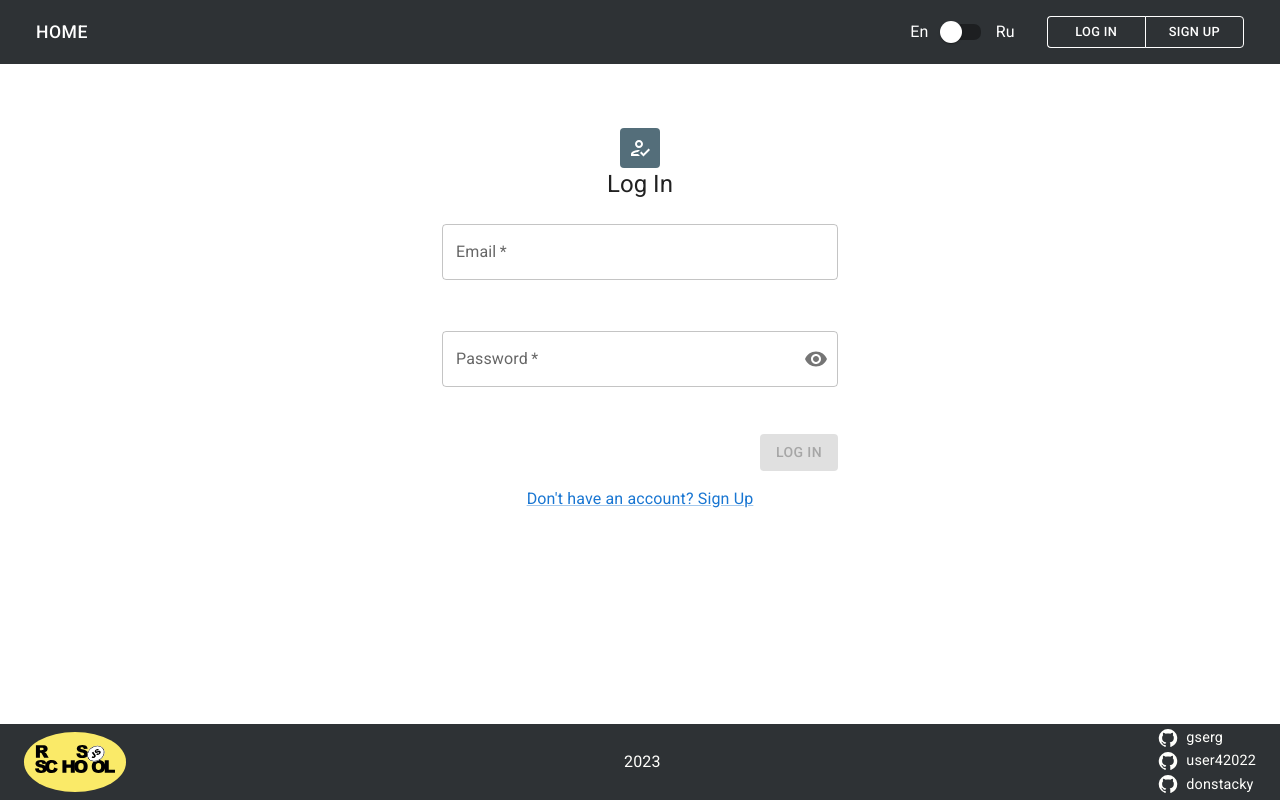
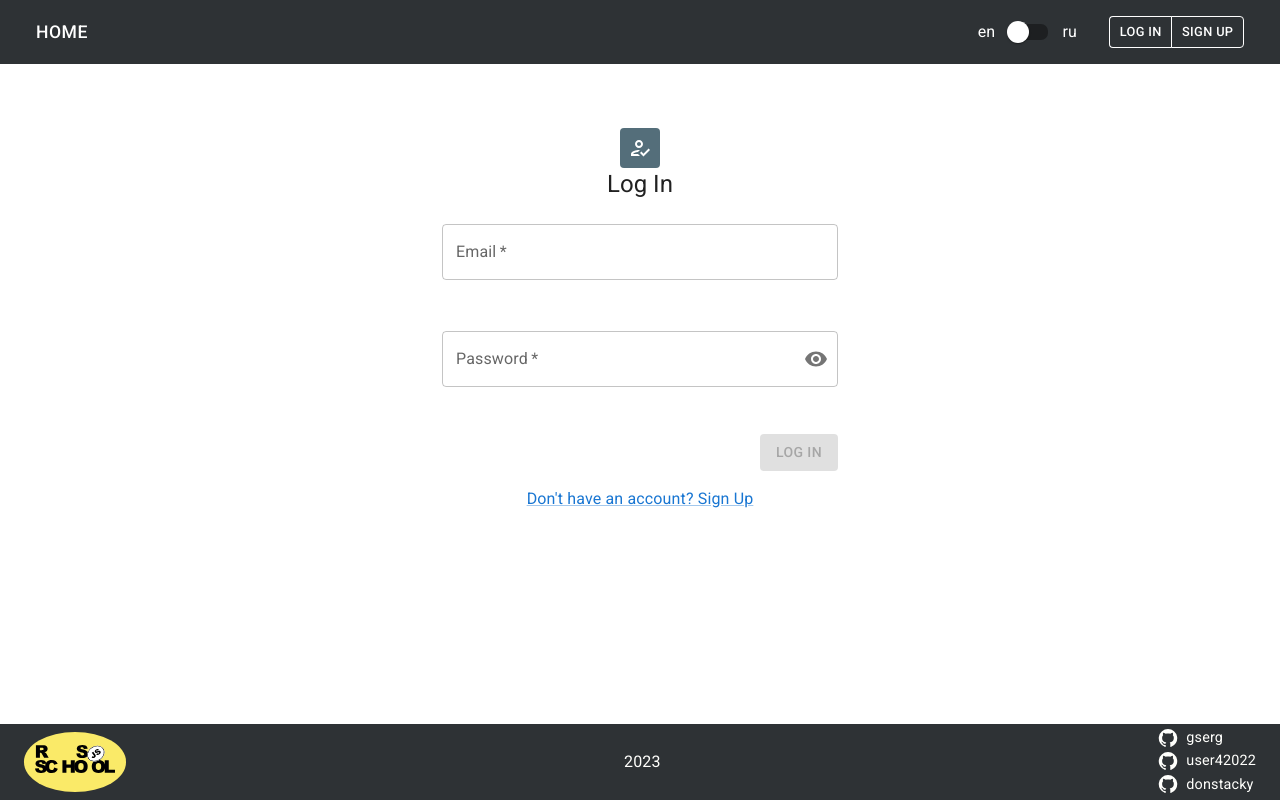
Before and after one commit to GSerdg/graphiql-app, a React (Vite) app: page /login in a window 1280 px wide. Built offline with nearby package versions, Linux system fonts and the light colour scheme; no server answers.

Commit message:
feat: localize header

```diff
--- a/src/components/header/Header.scss
+++ b/src/components/header/Header.scss
@@ -18,21 +18,22 @@ header .header {
   & .header__button--home {
     font-size: 1.1rem;
     min-width: 40px;
+    line-height: 1.1rem;
   }
 
   & .header__button {
-    width: 6.2rem;
+    width: auto;
     height: 2rem;
     font-size: 0.8rem;
     transition: 1s;
-    padding: 0 0.3rem;
+    padding: 0 0.6rem;
   }
 
   & .header__toolbar {
     transition: 1s;
     height: 4rem;
-    padding: 12px;
-    min-height: 38px;
+    padding: 0 12px;
+    min-height: 0;
   }
 }
 
@@ -54,14 +55,15 @@ header .header {
 
   & .header__toolbar {
     transition: 1s;
-    min-height: 40px;
-    padding: 2px 12px;
+    min-height: 0;
+    padding: 0 12px;
+    height: 3rem;
   }
 
   & .header__button {
     transition: 1s;
-    padding: 0 0.2rem;
-    width: 5.5rem;
+    padding: 0 0.5rem;
+    width: auto;
     height: 1.8rem;
     font-size: 0.7rem;
   }
--- a/src/components/header/Header.tsx
+++ b/src/components/header/Header.tsx
@@ -16,11 +16,13 @@ import { Link } from 'react-router-dom';
 import { LangContext } from '../../contexts/localization';
 import { auth, logout } from '../../shared/firebase';
 import './Header.scss';
+import { useLocalizer } from '../../localization/language';
 
 export default function Header() {
   const { setLang } = useContext(LangContext);
   const [user] = useAuthState(auth);
   const [isSticky, setIsSticky] = useState(false);
+  const localize = useLocalizer();
 
   useEffect(() => {
     const handleScroll = () => {
@@ -64,21 +66,21 @@ export default function Header() {
               className="header__button--home"
               sx={{ padding: 0 }}
             >
-              Home
+              {localize('headerHomeButton')}
             </Button>
           </Box>
           <Stack direction="row" sx={{ mr: '2rem', alignItems: 'center' }}>
-            <Typography>En</Typography>
+            <Typography>{localize('languageSwitchEn')}</Typography>
             <Switch onChange={handleSwitch} color="default" data-testid="langSwitcher" />
-            <Typography>Ru</Typography>
+            <Typography>{localize('languageSwitchRu')}</Typography>
           </Stack>
           {!user && (
             <ButtonGroup>
               <Button component={Link} color="inherit" to="/login" className="header__button">
-                Log in
+                {localize('headerLoginButton')}
               </Button>
               <Button component={Link} color="inherit" to="/signup" className="header__button">
-                Sign up
+                {localize('headerSignupButton')}
               </Button>
             </ButtonGroup>
           )}
@@ -92,7 +94,7 @@ export default function Header() {
                 className="header__button"
                 sx={{ marginRight: '1rem' }}
               >
-                Main page
+                {localize('headerMainPageButton')}
               </Button>
               <Button
                 color="inherit"
@@ -101,7 +103,7 @@ export default function Header() {
                 className="header__button"
                 endIcon={<LogoutIcon />}
               >
-                Log out
+                {localize('headerLogoutButton')}
               </Button>
             </>
           )}
--- a/src/localization/language.ts
+++ b/src/localization/language.ts
@@ -111,6 +111,34 @@ const localizedStrings = {
     en: 'Passwords must match',
     ru: 'Пароли должны совпадать',
   },
+  headerHomeButton: {
+    en: 'Home',
+    ru: 'Домой',
+  },
+  languageSwitchEn: {
+    en: 'en',
+    ru: 'анг',
+  },
+  languageSwitchRu: {
+    en: 'ru',
+    ru: 'рус',
+  },
+  headerLoginButton: {
+    en: 'Log in',
+    ru: 'Вход',
+  },
+  headerSignupButton: {
+    en: 'Sign up',
+    ru: 'Регистрация',
+  },
+  headerMainPageButton: {
+    en: 'Main page',
+    ru: 'На главную',
+  },
+  headerLogoutButton: {
+    en: 'Log out',
+    ru: 'Выход',
+  },
 };
 
 export type LangField = keyof typeof localizedStrings;
```
